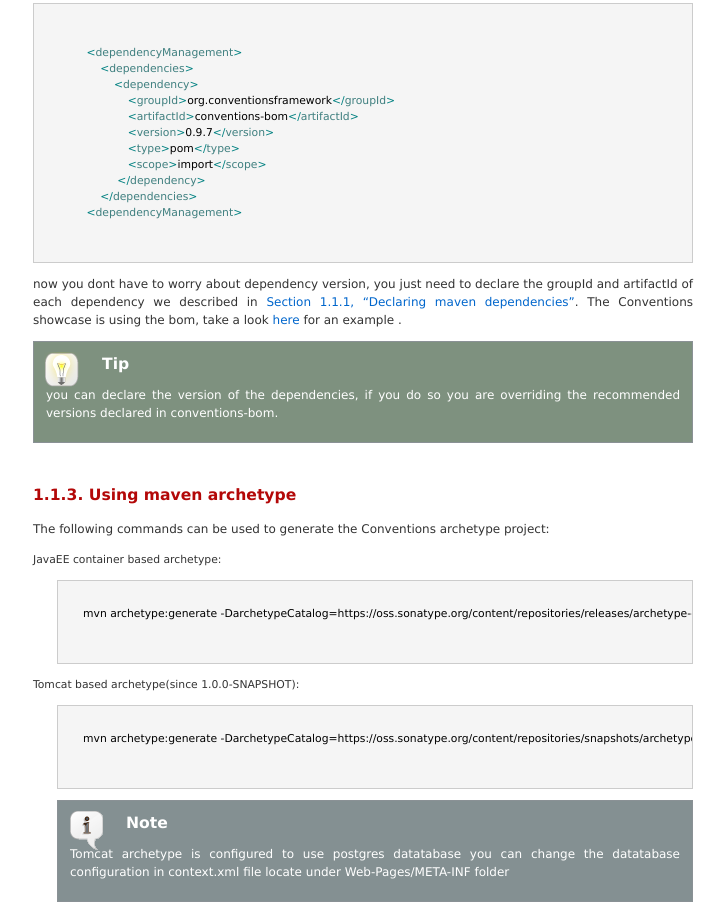
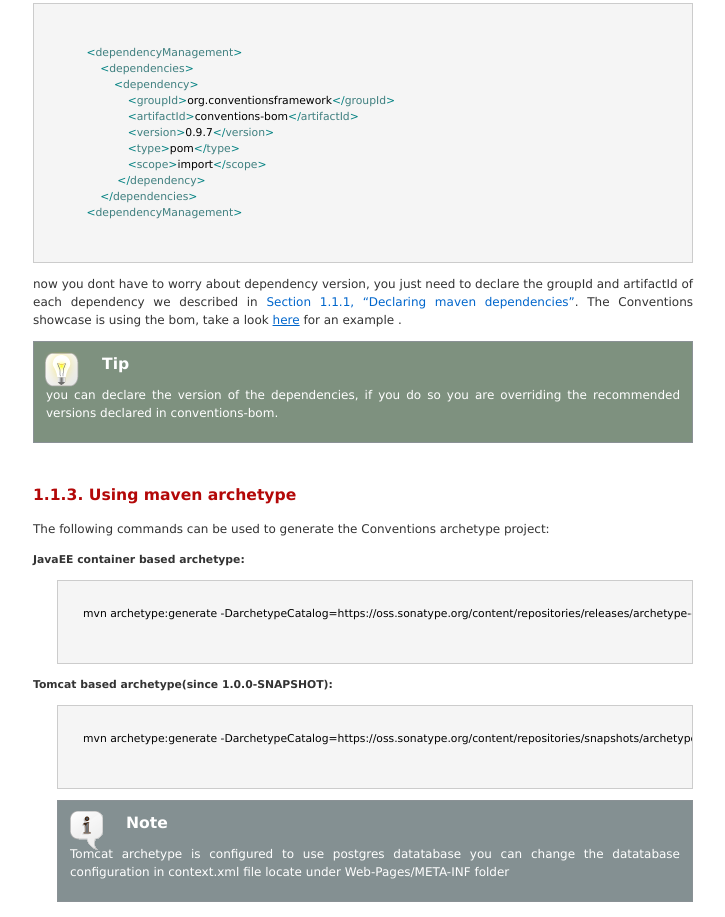
Before and after one commit to conventions/docs, a plain HTML site: page index.html in a window 1280 px wide. Shown: the part 6563-7480 px from the top of the page, without its empty margins (277-1002 px from the left). Drawn offline with Linux system fonts and the light colour scheme.

Commit message:
Update css/conventionsframework.css

```diff
--- a/css/conventionsframework.css
+++ b/css/conventionsframework.css
@@ -12,6 +12,10 @@ a {text-decoration:none;}
 h1 {
     color:#FF0000;
     background-image:none;/* page logo here */
+}
+
+.term{
+    font-weight: bold;
 }
 
 /* Use sfwk colour for titles */
@@ -68,9 +72,11 @@ div.note a:visited, div.tip a:visited, div.important a:visited, div.caution a:vi
 }
 
 
-
 div.titlepage hr{
- display:none;
+    display:none;
+}
+.ulink{
+    text-decoration: underline;
 }
 
 .table-contents th td {border-right:1px solid #D3D2D1;}
```
